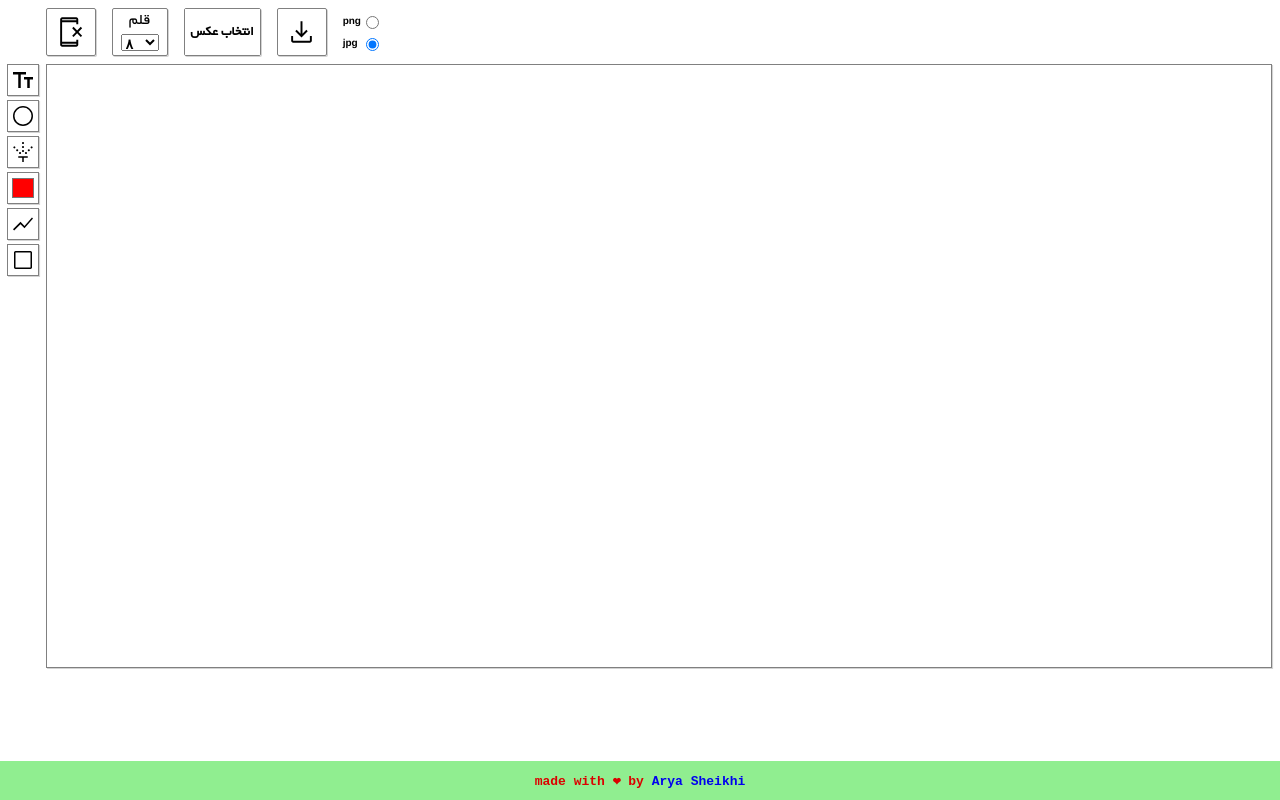
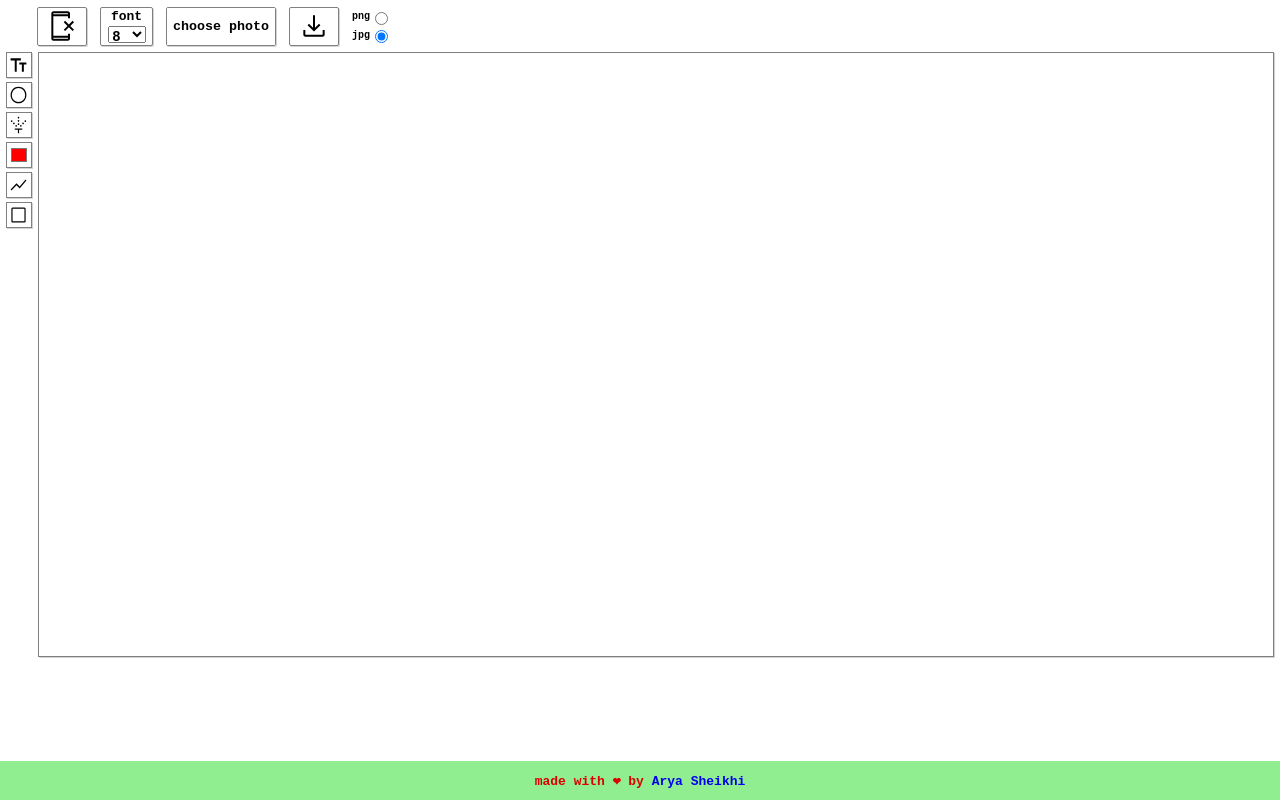
Before and after one commit to aryasheikhi/everyonecanpaint, a website: page public/index.html in a window 1280 px wide. Drawn offline with Linux system fonts and the light colour scheme.

Commit message:
add english

```diff
--- a/public/index.html
+++ b/public/index.html
@@ -13,42 +13,42 @@
 			<div id="app">
 				<div id="topBar">
 					<div id="clearWrapper" class="option" onclick="clearCanvas(event)">
-						<div class="option-icon" title="پاک‌کن">
-							<img src="./assets/vectors/eraser.svg" alt="پاک‌کن"/>
+						<div class="option-icon" title="eraser">
+							<img src="./assets/vectors/eraser.svg" alt="eraser"/>
 						</div>
 					</div>
 
 					<div id="textToolPreferences" class="option">
-						<label for="fontSize">قلم</label>
-						<select id="fontSizeSelector" type="select" title="اندازه‌ی قلم" dir="ltr" onchange="textTool.setFontSize(event)">
-							<option value="8">۸</option>
-							<option value="9">۹</option>
-							<option value="10">۱۰</option>
-							<option value="11">۱۱</option>
-							<option value="12">۱۲</option>
-							<option value="14">۱۴</option>
-							<option value="16">۱۶</option>
-							<option value="18">۱۸</option>
-							<option value="20">۲۰</option>
-							<option value="22">۲۲</option>
-							<option value="24">۲۴</option>
-							<option value="26">۲۶</option>
-							<option value="28">۲۸</option>
-							<option value="36">۳۶</option>
-							<option value="48">۴۸</option>
-							<option value="72">۷۲</option>
+						<label for="fontSize">font</label>
+						<select id="fontSizeSelector" type="select" title="font size" dir="ltr" onchange="textTool.setFontSize(event)">
+							<option value="8">8</option>
+							<option value="9">9</option>
+							<option value="10">10</option>
+							<option value="11">11</option>
+							<option value="12">12</option>
+							<option value="14">14</option>
+							<option value="16">16</option>
+							<option value="18">18</option>
+							<option value="20">20</option>
+							<option value="22">22</option>
+							<option value="24">24</option>
+							<option value="26">26</option>
+							<option value="28">28</option>
+							<option value="36">36</option>
+							<option value="48">48</option>
+							<option value="72">72</option>
 						</select>
 					</div>
 
 					<div id="uploader" dir="rtl" class='option'>
 						<input id="uploadPicture" type="file" accept="image/png, image/jpeg" name="uploadPicture" dir="ltr" oninput="uploadPicture(event)" />
-						<button id="uploadMimicker" type="button" onclick="mimick()">انتخاب عکس</button>
+						<button id="uploadMimicker" type="button" onclick="mimick()">choose photo</button>
 					</div>
 
 					<form id="saveForm" action="javascript:void(0);">
 						<div id="saveWrapper" class="option" onclick="save(event)">
-							<div class="option-icon" title="ذخیره">
-								<img src="./assets/vectors/save.svg" alt="پاک‌کن"/>
+							<div class="option-icon" title="save">
+								<img src="./assets/vectors/save.svg" alt="save"/>
 							</div>
 						</div>
 						<div id="saver">
@@ -65,23 +65,23 @@
 				</div>
 				<div id="bottomBar">
 					<div id="tools">
-						<div id="text" class="tool-picker" title="نوشتن متن">
-							<img src="./assets/vectors/text.svg" alt="متن" onclick="textTool.init(event)" />
+						<div id="text" class="tool-picker" title="write text">
+							<img src="./assets/vectors/text.svg" alt="text" onclick="textTool.init(event)" />
 						</div>
-						<div id="circle" class="tool-picker" title="کشیدن دایره">
-							<img src="./assets/vectors/circle.svg" alt="دایره" onclick="circleTool.init(event)" />
+						<div id="circle" class="tool-picker" title="draw circle">
+							<img src="./assets/vectors/circle.svg" alt="circle" onclick="circleTool.init(event)" />
 						</div>
-						<div id="spray" class="tool-picker" title="اسپری کردن رنگ">
-							<img src="./assets/vectors/spray.svg" alt="اسپری" onclick="sprayTool.init(event)" />
+						<div id="spray" class="tool-picker" title="spray">
+							<img src="./assets/vectors/spray.svg" alt="spray" onclick="sprayTool.init(event)" />
 						</div>
-						<div id="colorPicker" class="tool-picker" title="انتخاب رنگ">
-							<input id="colorWheel" type="color" name="colorWheel" value="#ff0000" title="انتخاب رنگ" onchange="changeColor(event)" />
+						<div id="colorPicker" class="tool-picker" title="choose color">
+							<input id="colorWheel" type="color" name="colorWheel" value="#ff0000" title="choose color" onchange="changeColor(event)" />
 						</div>
-						<div id="line" class="tool-picker" title="خط کشیدن">
-							<img src="./assets/vectors/line.svg" alt="خط کشیدن" onclick="lineTool.init(event)" />
+						<div id="line" class="tool-picker" title="draw line">
+							<img src="./assets/vectors/line.svg" alt="draw line" onclick="lineTool.init(event)" />
 						</div>
-						<div id="square" class="tool-picker" title="کشیدن مربع">
-							<img src="./assets/vectors/square.svg" alt="مربع" onclick="squareTool.init(event)" />
+						<div id="square" class="tool-picker" title="square">
+							<img src="./assets/vectors/square.svg" alt="square" onclick="squareTool.init(event)" />
 						</div>
 					</div>
 
--- a/public/styles.css
+++ b/public/styles.css
@@ -1,14 +1,9 @@
-@font-face {
-	font-family: Yekan;
-	src: url('./assets/fonts/Yekan.ttf');
-}
-
 * {
 	box-sizing: border-box;
 }
 
 body {
-	font-family: Yekan, Helvetica;
+	font-family: monospace;
 	margin: 0;
 	height: 100vh;
 }
@@ -97,6 +92,8 @@ input[type='text'] {
 	justify-content: space-evenly;
 	flex-direction: column;
 	padding: 0 0.5em;
+	font-family: monospace;
+	font-weight: bold;
 }
 
 .option {
@@ -135,7 +132,7 @@ input[type='text'] {
 	height: 100%;
 	background-color: white;
 	font-weight: bold;
-	font-family: Yekan;
+	font-family: monospace;
 	cursor: pointer;
 	text-align: center;
 	color: black;
@@ -161,7 +158,6 @@ input[type='text'] {
 #fontSizeSelector,
 #fontSizeSelector > option {
 	height: 1.2em;
-	/* font-size: 2px; */
 	font-size: 14px;
 	font-weight: bold;
 	color: black;
```
